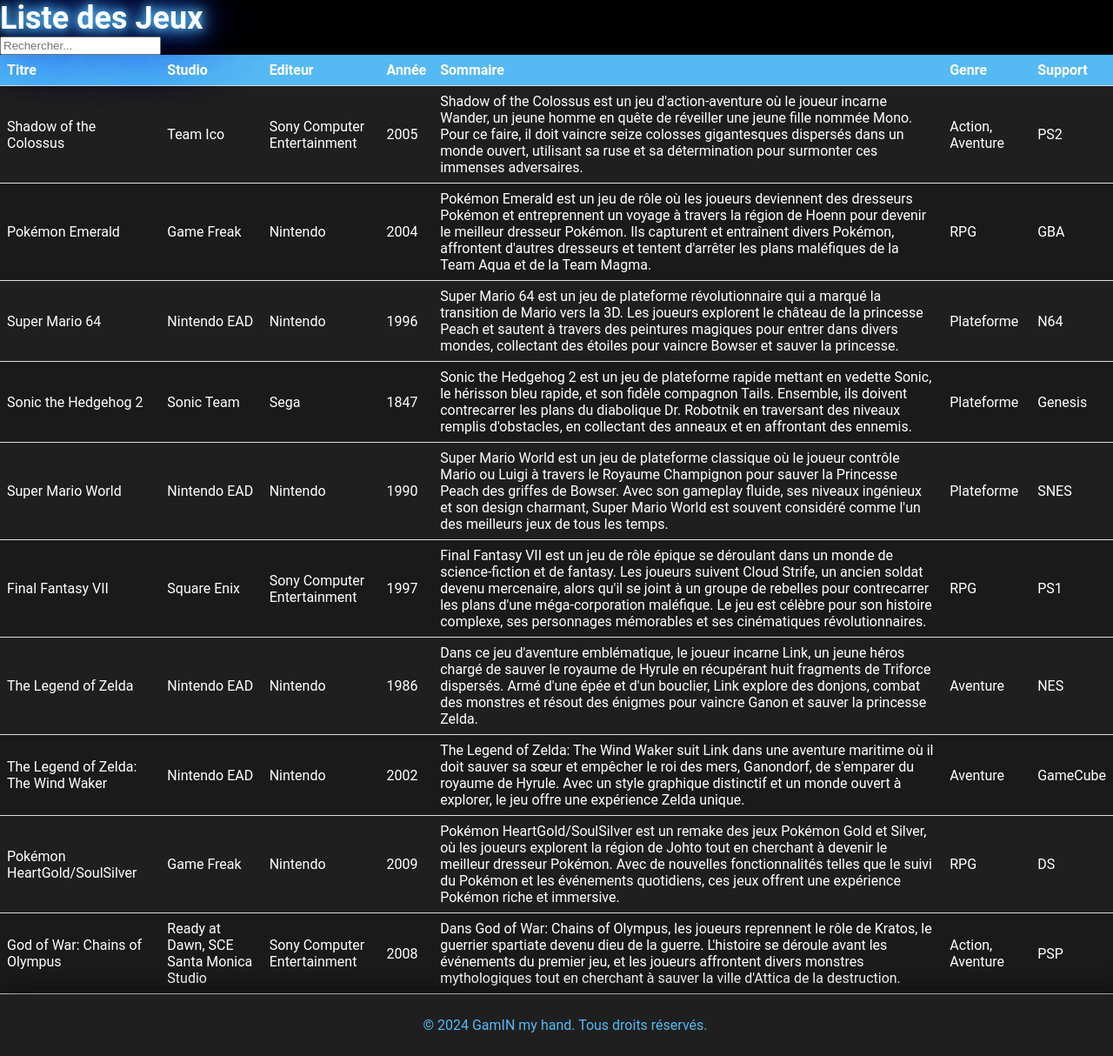
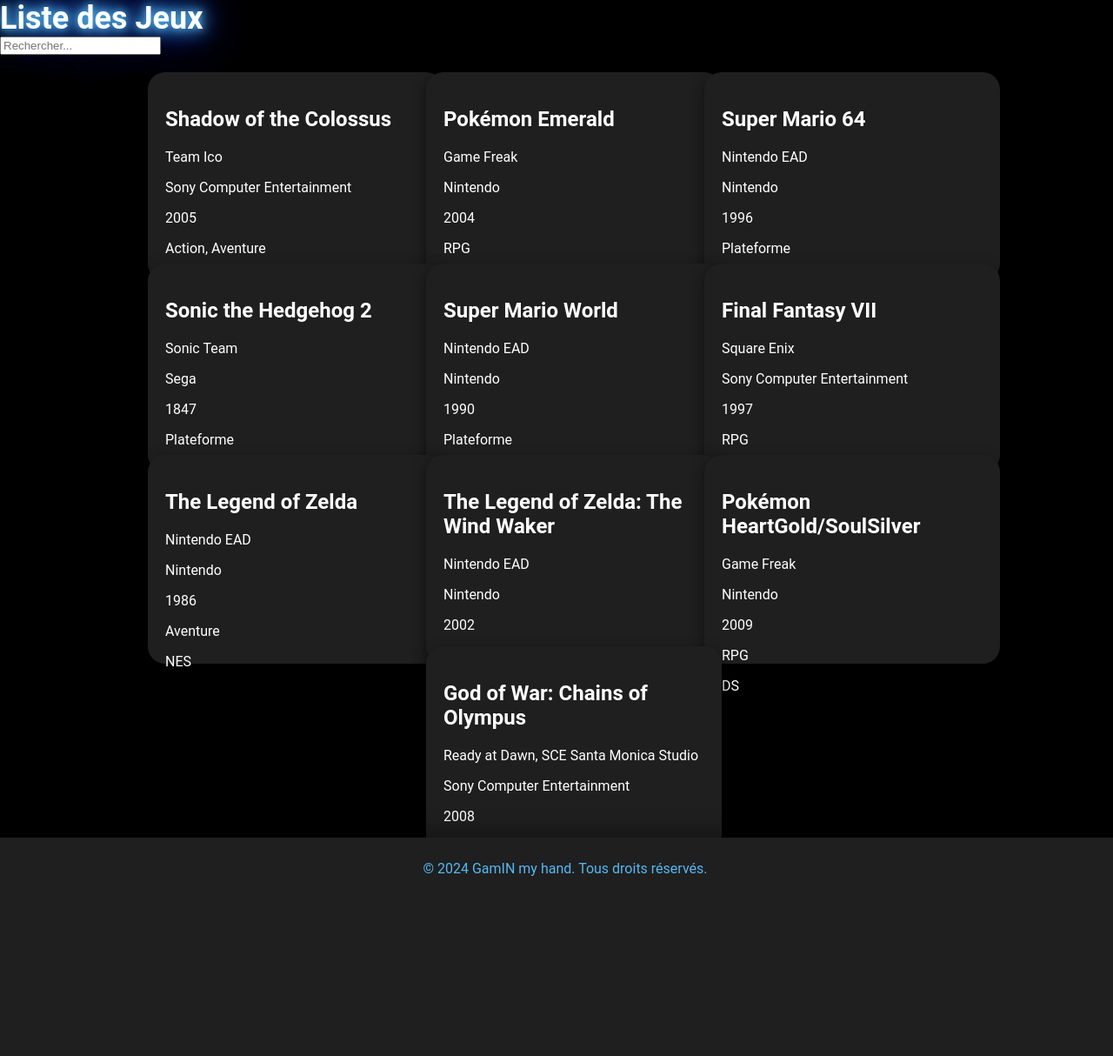
Before and after one commit to Shanskyn/projet-js, a PHP site: page /consultation in a window 1280 px wide. Shown: the part 131-1345 px from the top of the page at 87% size. After the commit the page ends 1138 px from the top, so only its background shows below. Run offline with PHP 8.4, Linux system fonts and the light colour scheme; data comes from the database, SQL or seed files in the repository.

Commit message:
Affichage des cartes dans consultation.php ft-dorian

```diff
--- a/assets/css/consultation.css
+++ b/assets/css/consultation.css
@@ -113,3 +113,50 @@
 .recherche {
     margin-bottom: 15px;
 }
+
+#jeux-container {
+    display: flex;
+    flex-wrap: wrap;
+    gap: 20px;
+    justify-content: center;
+    padding: 20px;
+}
+
+.card {
+    width: 300px; /* ou en pourcentage si vous voulez qu'elles soient plus responsives */
+    min-height: 200px;
+    perspective: 1000px; /* Profondeur de perspective pour l'effet flip */
+}
+
+.card-inner {
+    width: 100%;
+    height: 100%;
+    transition: transform 0.6s;
+    transform-style: preserve-3d;
+    position: relative;
+}
+
+.card:hover .card-inner {
+    transform: rotateY(180deg); /* Flip la carte sur survol - vous pouvez changer cela pour un clic via JS */
+}
+
+.card-face {
+    position: absolute;
+    width: 100%;
+    height: 100%;
+    -webkit-backface-visibility: hidden; /* Cache la face arrière lorsqu'elle est tournée */
+    backface-visibility: hidden;
+}
+
+.card-front,
+.card-back {
+    background-color: #1f1f1f; /* Fond sombre */
+    color: #fff; /* Texte blanc */
+    border-radius: 20px;
+    padding: 20px;
+    box-shadow: 0 5px 15px rgba(0, 0, 0, 0.5);
+}
+
+.card-back {
+    transform: rotateY(180deg);
+}
--- a/views/consultation.php
+++ b/views/consultation.php
@@ -19,7 +19,11 @@
 <div id="container">
     <h1>Liste des Jeux</h1>
     <input type="text" id="inputRecherche" placeholder="Rechercher...">
-    <table id="jeux-liste">
+    <div id="jeux-container">
+        <!-- Les cartes de jeux seront injectées ici par JavaScript -->
+    </div>
+
+    <!--    <table id="jeux-liste">
             <thead>
             <tr>
                 <th id="titre">Titre</th>
@@ -35,6 +39,7 @@
 
             </tbody>
         </table>
+        <p id="showNone"></p>-->
     <script src="../assets/js/consultation.js"></script>
 </div>
 </body>
```
Also changed, not shown: assets/js/consultation.js (+58 -3 lines). Lines whose indentation alone changed are shown as unchanged.
